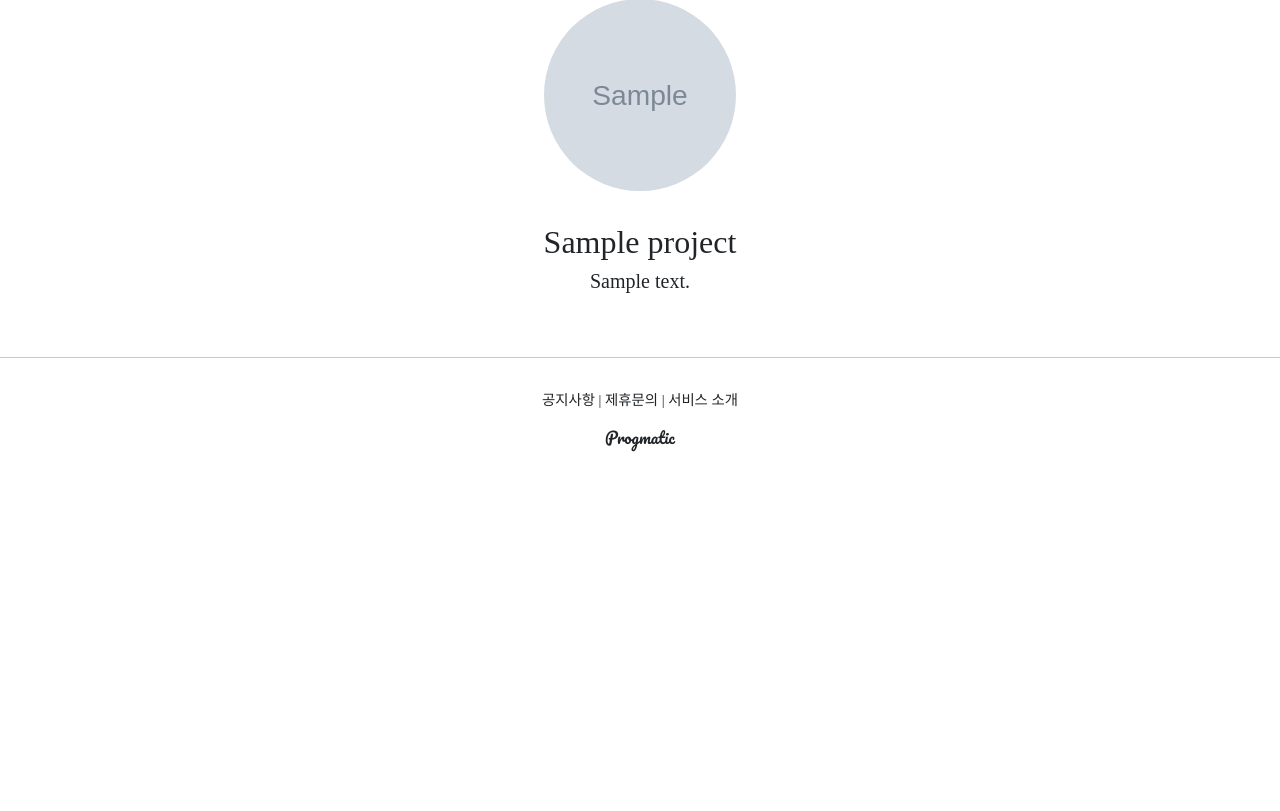
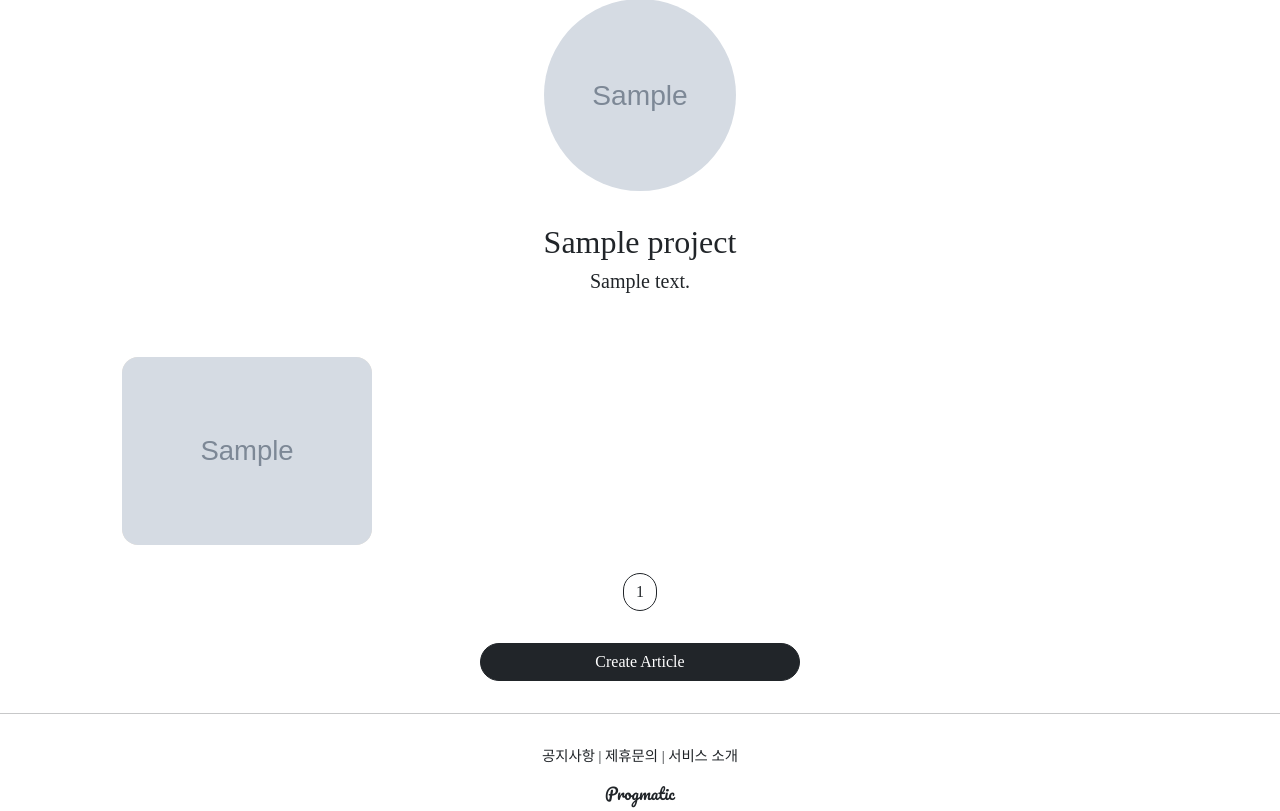
Before and after one commit to SJ-Hyun/pragmatic, a Django app: page /projects/detail/1 in a window 1280 px wide. Shown: the part 218-1029 px from the top of the page. Before the commit the page ends 670 px from the top, so only its background shows below. Run offline with Django 4.2, Linux system fonts and the light colour scheme; tables that the repository leaves empty hold one stand-in row (values such as "Sample post"); grey boxes marked "Sample" are stand-in pictures; parts of the project's set-up code (start-up, migrations or seed data) failed here and were passed over; some libraries are stand-ins or nearby versions; some web fonts are replaced.

Commit message:
django course 41 commit

```diff
--- a/accountapp/templates/accountapp/detail.html
+++ b/accountapp/templates/accountapp/detail.html
@@ -46,6 +46,10 @@
       </a>
       {% endif %}
     </div>
+
+    <div>
+      {% include 'snippets/list_fragment.html' with article_list=object_list %}
+    </div>
   </div>
 
 {% endblock %}
--- a/articleapp/forms.py
+++ b/articleapp/forms.py
@@ -6,4 +6,4 @@ from articleapp.models import Article
 class ArticleCreationForm(ModelForm):
     class Meta:
         model = Article
-        fields = ['title', 'image', 'context']
+        fields = ['title', 'image', 'project', 'context']
--- a/articleapp/models.py
+++ b/articleapp/models.py
@@ -1,10 +1,14 @@
 from django.contrib.auth.models import User
 from django.db import models
+
+from projectapp.models import Project
+
 
 # Create your models here.
 
 class Article(models.Model):
     writer = models.ForeignKey(User, on_delete=models.SET_NULL,related_name='article', null=True)
+    project = models.ForeignKey(Project, on_delete=models.SET_NULL, related_name='article', null=True)
 
     title = models.CharField(max_length=200, null=True)
     image = models.ImageField(upload_to='article/', null=False)
--- a/projectapp/templates/projectapp/detail.html
+++ b/projectapp/templates/projectapp/detail.html
@@ -15,6 +15,11 @@
     </div>
 
 
+    <div>
+      {% include 'snippets/list_fragment.html' with article_list=object_list %}
+    </div>
+
+
   </div>
 
 {% endblock %}
--- a/projectapp/templates/projectapp/list.html
+++ b/projectapp/templates/projectapp/list.html
@@ -49,4 +49,6 @@
         </a>
     </div>
 
+
+
 {% endblock %}
--- a/projectapp/views.py
+++ b/projectapp/views.py
@@ -3,7 +3,9 @@ from django.shortcuts import render
 from django.urls import reverse
 from django.utils.decorators import method_decorator
 from django.views.generic import CreateView, ListView, DetailView
+from django.views.generic.list import MultipleObjectMixin
 
+from articleapp.models import Article
 from projectapp.forms import ProjectCreationForm
 from projectapp.models import Project
 
@@ -28,7 +30,12 @@ class ProjectListView(ListView):
     paginate_by = 25
 
 
-class ProjectDetailView(DetailView):
+class ProjectDetailView(DetailView, MultipleObjectMixin):
     model = Project
     context_object_name = 'target_project'
     template_name = 'projectapp/detail.html'
+    paginate_by = 25
+
+    def get_context_data(self, **kwargs):
+        object_list = Article.objects.filter(project=self.get_object())
+        return super(ProjectDetailView, self).get_context_data(object_list=object_list, **kwargs)
--- /dev/null
+++ b/templates/snippets/list_fragment.html
@@ -0,0 +1,49 @@
+
+{% load static %}
+<style>
+
+    .container {
+        padding: 0;
+        margin: 0, auto;
+    }
+
+    .container a {
+        width: 45%;
+        max-width: 250px;
+    }
+    .container div {
+        background-color: antiquewhite;
+        display: flex;
+        justify-content: center;
+        align-items: center;
+        border-radius: 1rem;
+    }
+    .container img{
+        width: 100%;
+        border-radius: 1rem;
+    }
+
+</style>
+{% if article_list %}
+  <div class="container">
+    {% for article in article_list %}
+    <a href="{% url 'articleapp:detail' pk=article.pk%}">
+      {% include 'snippets/card.html' with article=article %}
+    </a>
+    {% endfor %}
+  </div>
+
+  <script src="{% static 'js/magicgrid.js'%}"></script>
+  {% else %}
+  <div class="text-center">
+    <h1>No Articles YET!</h1>
+  </div>
+  {% endif %}
+
+  {% include 'snippets/pagination.html' with page_obj=page_obj %}
+
+  <div style="text-align: center;">
+    <a href="{% url 'articleapp:create' %}" class="btn btn-dark rounded-pill col-3 mt-3 mb-3 px-2">
+      Create Article
+    </a>
+  </div>
```
Also changed, not shown: accountapp/views.py (+8 -1 lines), articleapp/migrations/0002_article_project.py (added), media/article/1663752665.jpg (added), media/article/mov10.jpg (added), media/article/로고_el33V2r.png (added), media/profile/1663752670.jpg (added), media/profile/츄파츕스.jpg (added).
